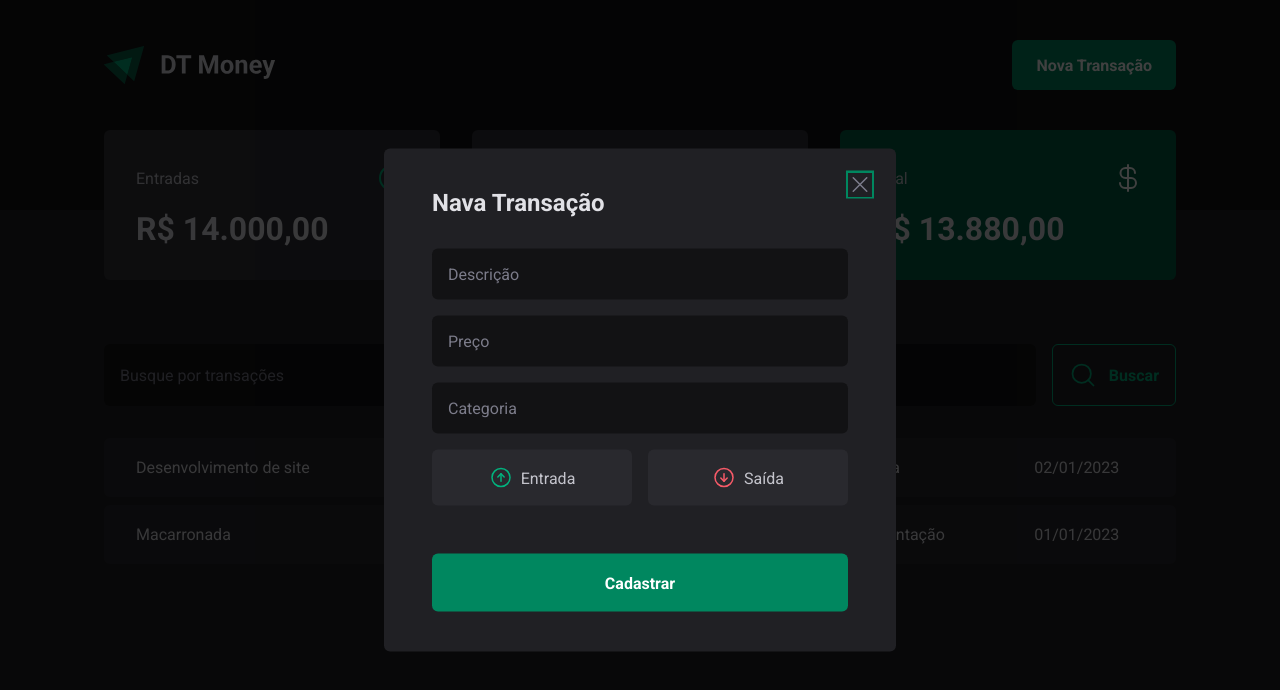
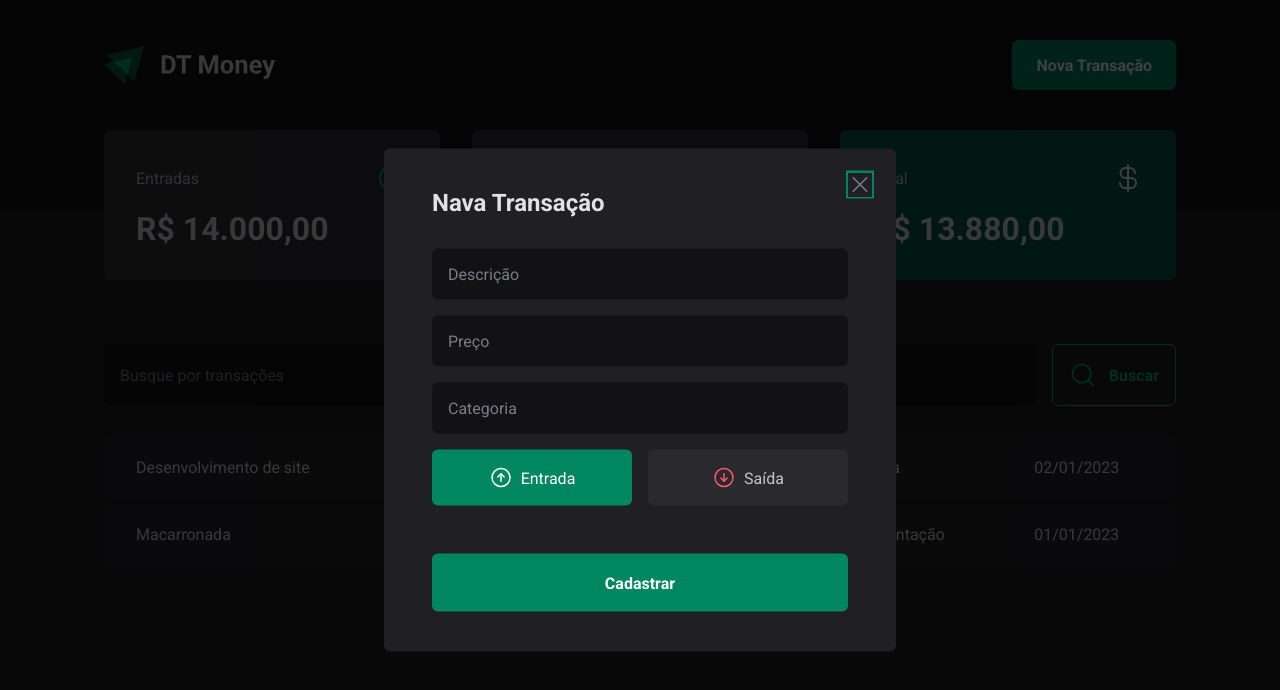
Before and after one commit to LucasSousa09/dt-money, a React (Vite) app: page / in a window 1280 px wide. Both pictures are taken after a click on the button "Nova Transação". Shown: the top 690 px of the page. Built offline with nearby package versions, Linux system fonts and the light colour scheme; data requests are answered from the project's data file.

Commit message:
Add react-hook-form and zod to manage the forms

```diff
--- a/package.json
+++ b/package.json
@@ -10,13 +10,16 @@
     "preview": "vite preview"
   },
   "dependencies": {
+    "@hookform/resolvers": "^2.9.10",
     "@radix-ui/react-dialog": "^1.0.2",
     "@radix-ui/react-radio-group": "^1.1.0",
     "@types/styled-components": "^5.1.26",
     "phosphor-react": "^1.4.1",
     "react": "^18.2.0",
     "react-dom": "^18.2.0",
-    "styled-components": "^5.3.6"
+    "react-hook-form": "^7.41.3",
+    "styled-components": "^5.3.6",
+    "zod": "^3.20.2"
   },
   "devDependencies": {
     "@types/react": "^18.0.26",
--- a/src/components/NewTransactionModal/index.tsx
+++ b/src/components/NewTransactionModal/index.tsx
@@ -1,8 +1,32 @@
 import * as Dialog from '@radix-ui/react-dialog'
 import { ArrowCircleDown, ArrowCircleUp, X } from 'phosphor-react'
+import { Controller, useForm } from 'react-hook-form'
+import { zodResolver } from '@hookform/resolvers/zod'
+import * as z from 'zod'
+
 import { CloseButton, Content, Overlay, TransactionType, TransactionTypeButton } from './styles'
 
+const newTransactionFormSchema = z.object({
+  description: z.string(),
+  price: z.number(),
+  category: z.string(),
+  type: z.enum(['income', 'outcome'])
+})
+
+type NewTransactionFormInputs = z.infer<typeof newTransactionFormSchema>
+
 export function NewTransactionModal(){
+  const { control, register, handleSubmit, formState: {isSubmitting} } = useForm<NewTransactionFormInputs>({
+    resolver: zodResolver(newTransactionFormSchema),
+    defaultValues: {
+      type: 'income'
+    }
+  })
+
+  function handleCreateNewTransaction(data: NewTransactionFormInputs){
+    console.log(data)
+  }
+
   return (
       <Dialog.Portal>
         <Overlay/>
@@ -16,23 +40,31 @@
               <X size={24} />
             </CloseButton>
 
-            <form action="">
-              <input type="text" placeholder='Descrição' required/>
-              <input type="text" placeholder='Preço' required/>
-              <input type="text" placeholder='Categoria' required/>
+            <form onSubmit={handleSubmit(handleCreateNewTransaction)}>
+              <input type="text" placeholder='Descrição' required {...register('description')} />
+              <input type="number" placeholder='Preço' required {...register('price', {valueAsNumber: true})} />
+              <input type="text" placeholder='Categoria' required {...register('category')} />
 
-              <TransactionType>
-                <TransactionTypeButton variant="income" value="income">
+              <Controller
+                control={control}
+                name="type"
+                render={({field}) => {
+                  return (
+                    <TransactionType onValueChange={field.onChange} value={field.value}>
+                      <TransactionTypeButton variant="income" value="income" >
                         <ArrowCircleUp size={24}/>
                         Entrada
                       </TransactionTypeButton>
-                <TransactionTypeButton variant="outcome" value="outcome">
+                      <TransactionTypeButton variant="outcome" value="outcome" >
                         <ArrowCircleDown size={24}/>
                         Saída
                       </TransactionTypeButton>
                     </TransactionType>
+                  )
+                }}
+              />
 
-              <button type='submit'>Cadastrar</button>
+              <button type='submit' disabled={isSubmitting}>Cadastrar</button>
             </form>
 
           </Content>
--- a/src/components/NewTransactionModal/styles.ts
+++ b/src/components/NewTransactionModal/styles.ts
@@ -54,7 +54,11 @@
       margin-top: 1.5rem;
       cursor: pointer;
 
-      &:hover{
+      &:disabled{
+        opacity: 0.6;
+      }
+
+      &:not(:disabled):hover{
         background: ${props => props.theme['green-700']};
         transition: background-color 0.2s;
       }
--- a/src/pages/Transactions/components/SearchForm/index.tsx
+++ b/src/pages/Transactions/components/SearchForm/index.tsx
@@ -1,12 +1,36 @@
+import { useForm } from "react-hook-form";
 import { MagnifyingGlass } from "phosphor-react";
+import * as z from 'zod'
+import {zodResolver} from '@hookform/resolvers/zod'
+
 import { SearchFormContainer } from "./styles";
 
+const searchFormSchema = z.object({
+  query: z.string()
+})
+
+type SearchFormInput = z.infer<typeof searchFormSchema>
+
 export function SearchForm(){
+  const {
+    register,
+    handleSubmit,
+    formState: { isSubmitting }
+  } = useForm<SearchFormInput>({
+    resolver: zodResolver(searchFormSchema)
+  })
+
+
+
+  function handleSearchTransactions(data: SearchFormInput) {
+    console.log(data)
+  }
+
   return (
-    <SearchFormContainer>
-      <input type="text" placeholder="Busque por transações" />
+    <SearchFormContainer onSubmit={handleSubmit(handleSearchTransactions)}>
+      <input type="text" placeholder="Busque por transações" {...register('query')} />
 
-      <button type="submit">
+      <button type="submit" disabled={isSubmitting}>
           <MagnifyingGlass size={28} />
           Buscar
       </button>
--- a/src/pages/Transactions/components/SearchForm/styles.ts
+++ b/src/pages/Transactions/components/SearchForm/styles.ts
@@ -34,7 +34,12 @@
 
     cursor: pointer;
 
-    &:hover{
+    &:disabled{
+      opacity: 0.6;
+      cursor: not-allowed;
+    }
+
+    &:not(:disabled):hover{
       background: ${props => props.theme['green-500']};
       border-color: ${props => props.theme['green-500']};
       color: ${props => props.theme.white};
```
Also changed, not shown: 1 other file (tests, documents, lock files or other folders). Lines whose indentation alone changed are shown as unchanged.
